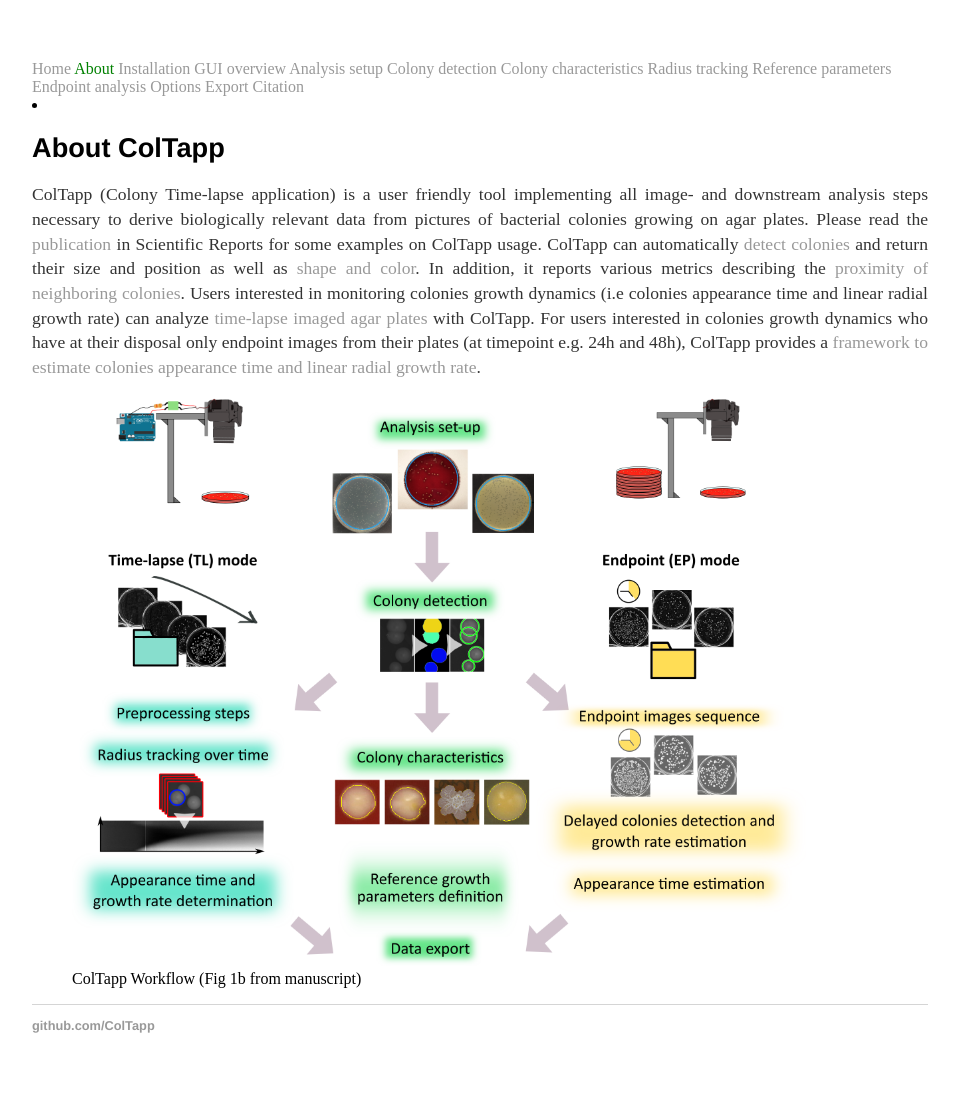
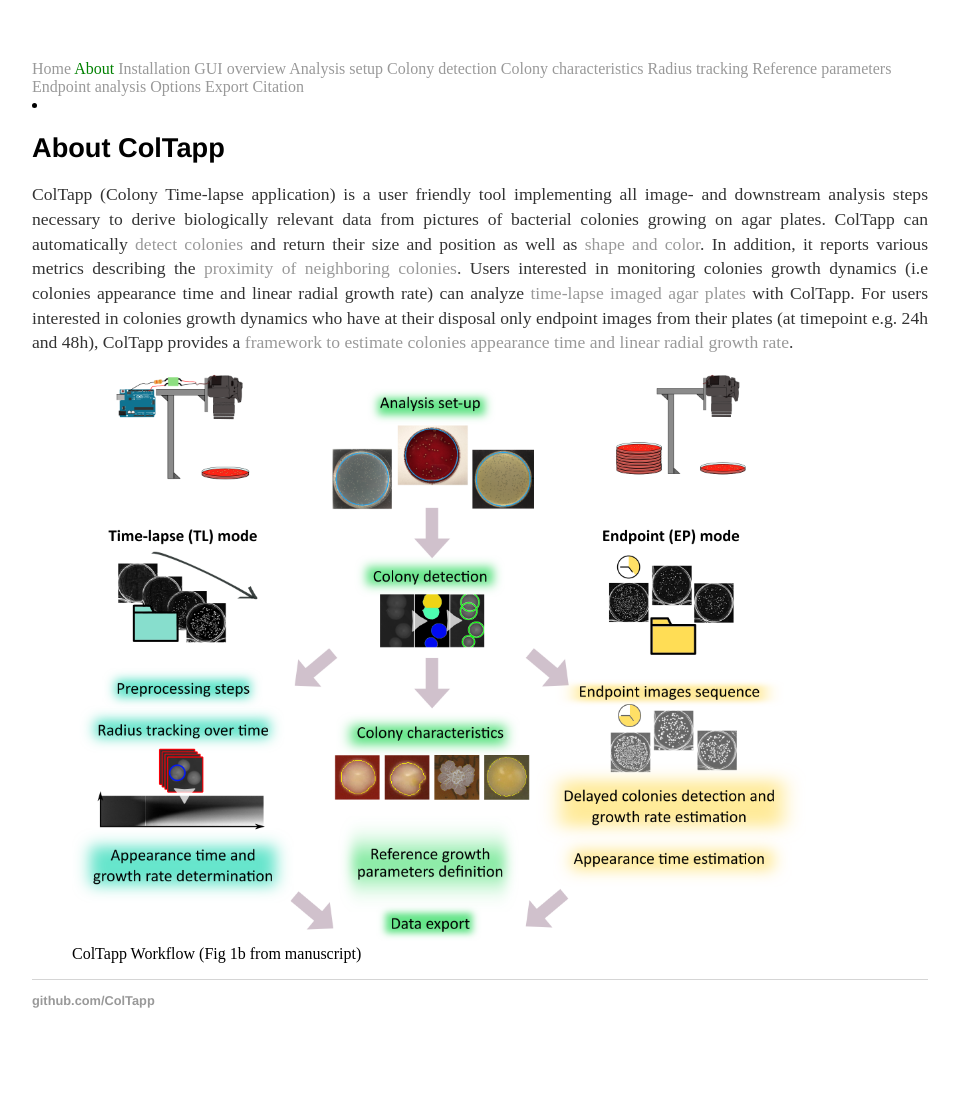
Before and after one commit to ColTapp/ColTapp.github.io, a Jekyll site: the page built from about.md, in a window 1280 px wide. Shown: the whole page, without its empty margins (160-1119 px from the left). Built offline with Jekyll 4.4.1, drawn with Linux system fonts in a browser that asks for light colours; after the commit the page ends 1068 px from its top, so only the background shows below that.

Commit message:
Update about.md

```diff
--- a/about.md
+++ b/about.md
@@ -3,7 +3,7 @@ layout: default
 title: About
 ---
 # About ColTapp
-ColTapp (Colony Time-lapse application) is a user friendly tool implementing all image- and downstream analysis steps necessary to derive biologically relevant data from pictures of bacterial colonies growing on agar plates. Please read the [publication](https://doi.org/10.1038/s41598-020-72979-4) in Scientific Reports for some examples on ColTapp usage.
+ColTapp (Colony Time-lapse application) is a user friendly tool implementing all image- and downstream analysis steps necessary to derive biologically relevant data from pictures of bacterial colonies growing on agar plates.
 ColTapp can automatically [detect colonies](https://coltapp.github.io/detect.html) and return their size and position as well as [shape and color](https://coltapp.github.io/characteristics.html). In addition, it reports various metrics describing the [proximity of neighboring colonies](https://coltapp.github.io/characteristics.html). Users interested in monitoring colonies growth dynamics (i.e colonies appearance time and linear radial growth rate) can analyze [time-lapse imaged agar plates](https://coltapp.github.io/timelapse.html) with ColTapp. For users interested in colonies growth dynamics who have at their disposal only endpoint images from their plates (at timepoint e.g. 24h and 48h), ColTapp provides a [framework to estimate colonies appearance time and linear radial growth rate](https://coltapp.github.io/endpoint.html).
 
 <figure>
```
